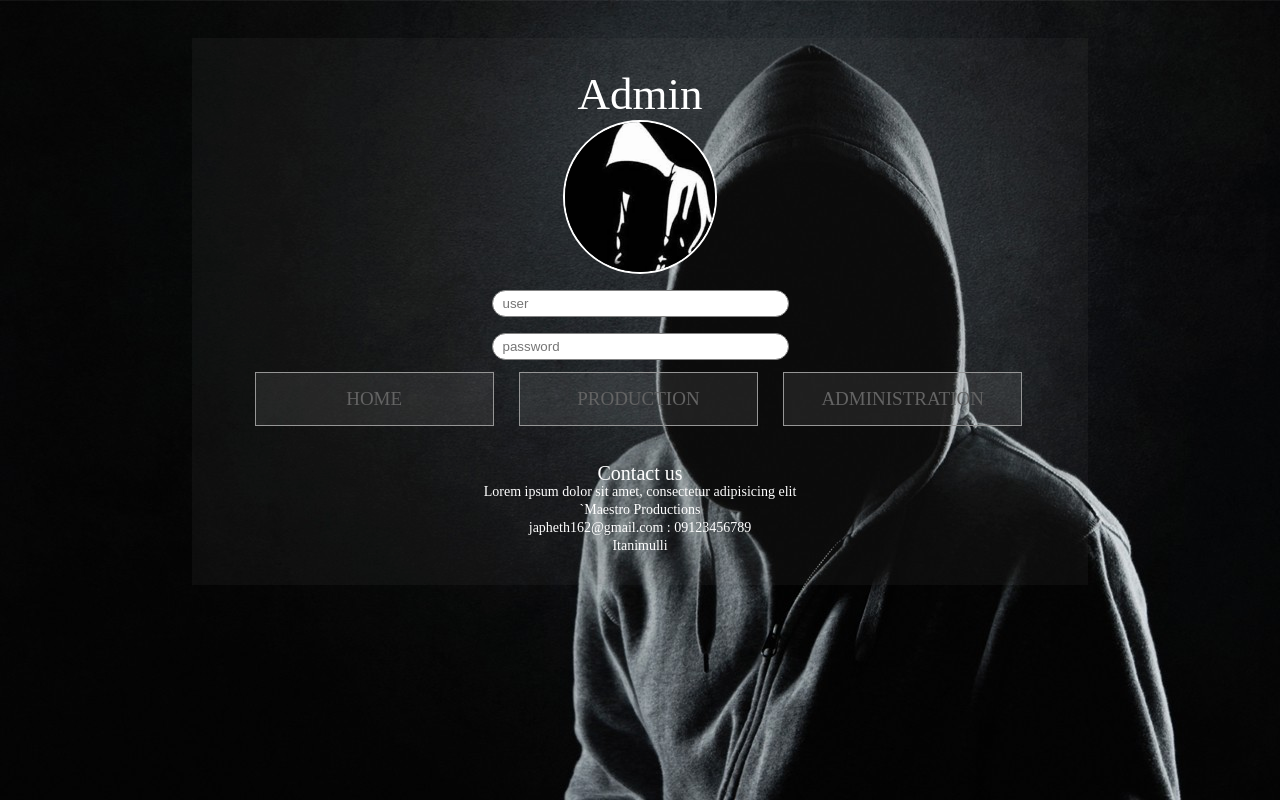
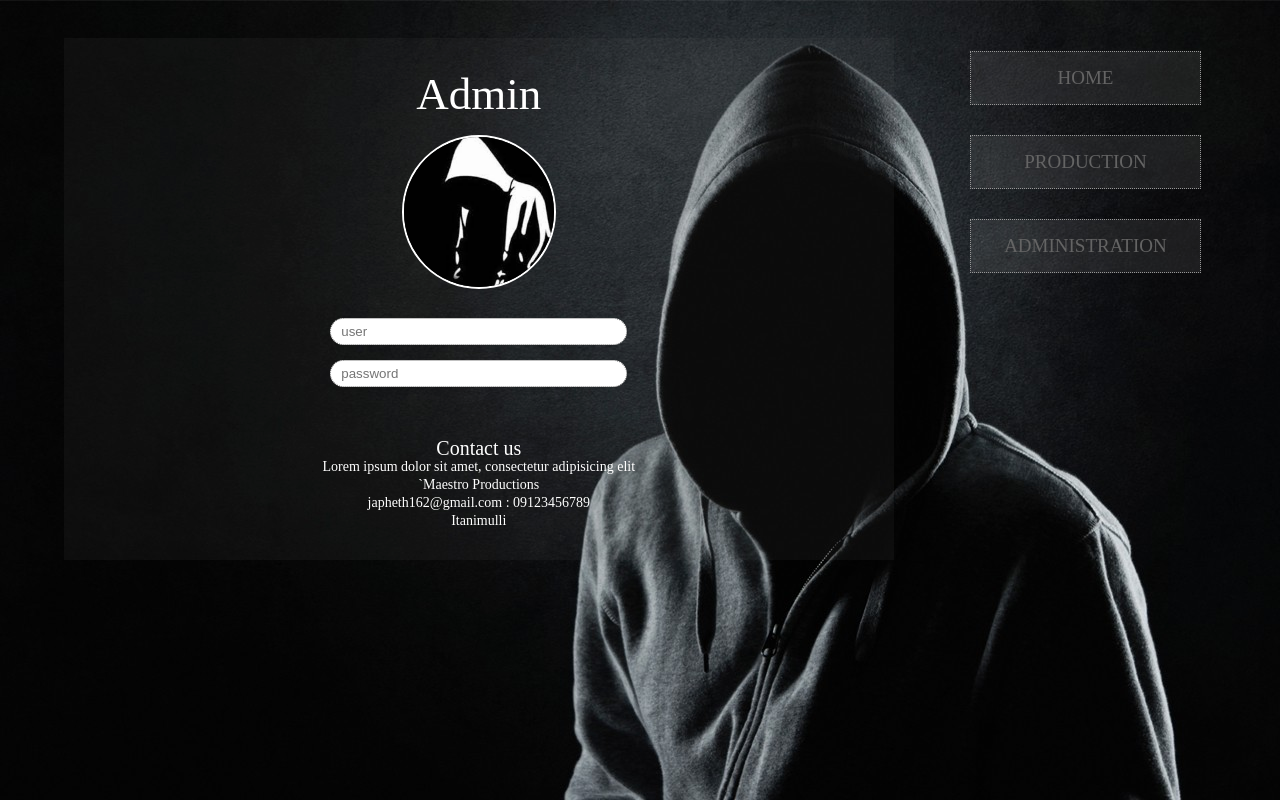
Before and after one commit to carljunepiao/pleasantville, a PHP site: page /admin.html in a window 1280 px wide. Run offline with PHP 8.4, Linux system fonts and the light colour scheme.

Commit message:
Changed borders do dotted; adjusted admin navigation

```diff
--- a/admin.html
+++ b/admin.html
@@ -9,21 +9,12 @@
 <body>
 
 	<div class="container">
-
 		<header>
 			<h1>Admin</h1>
 			<img class="logo" src="images/adminicon3.jpg" alt="PleasantvilleLogo">
 			<center><input class="textbox" type="text" placeholder="user"></input></center>
 			<center><input class="textbox" type="text" placeholder="password"></input></center>
-			<nav class="main-navigation">
-				<ul>
-					<li><a href="index.html">Home</a></li>
-					<li><a href="production.html">Production</a></li>
-					<li><a href="admin.html">Administration</a></li>
-				</ul>
-			</nav>
 		</header>
-
 		<footer>
 			<h4>Contact us</h4>
 			<p>Lorem ipsum dolor sit amet, consectetur adipisicing elit</p>
@@ -31,8 +22,15 @@
 			<p>japheth162@gmail.com : 09123456789</p>
 			<p>Itanimulli</p>
 		</footer>
+	</div>
 
-	</div>
+	<nav class="main-navigation">
+		<ul>
+			<li><a href="index.html">Home</a></li>
+			<li><a href="production.html">Production</a></li>
+			<li><a href="admin.html">Administration</a></li>
+		</ul>
+	</nav>
 
 </body>
 </html>
--- a/css/admin.css
+++ b/css/admin.css
@@ -5,12 +5,12 @@
 
 body {
 	background-image: url("../images/adminbg2.jpg");
-	padding: 3% 15%;
+	padding: 3% 35% 3% 5%;
 	margin: 0;
 }
 
 .logo {
-	margin: 0 auto;
+	margin: 15px auto;
 	width: 150px;
 	border: 2px solid white;
 	border-radius: 50%;
@@ -18,17 +18,24 @@ body {
 
 .container {
 	background: rgba(100,100,100,0.1);
+	float: left;
+	width: 95%;
 }
 
 .main-navigation a {
 	color: rgb(100, 100, 100);
 	background: rgba(200,200,200,0.1);
-	border: 1px solid rgb(150,150,150);
+	border: 1px dotted rgb(150,150,150);
 }
+	.main-navigation li {
+		float: none;
+		margin-bottom: 30px;
+		margin-left: 118%;
+	}
 	.main-navigation a:hover {
 		color: rgb(255,255,255);
 		background: rgba(100,100,100,0.1);
-		border: 1px solid rgb(255,255,255);
+		border: 1px dotted rgb(255,255,255);
 	}
 
 h1 {
@@ -45,5 +52,5 @@ h1 {
 
 footer {
 	color: rgb(255,255,255);
-	margin-top: 13%;
+	margin-top: 7%;
 }
--- a/css/index.css
+++ b/css/index.css
@@ -1,5 +1,6 @@
 .highlight h3 {
-	border-bottom: 1px solid gold;
+	border-bottom: 1px dotted gold;
+	margin-top: 100px;
 }
 
 .highlight p {
--- a/css/main.css
+++ b/css/main.css
@@ -38,7 +38,7 @@ body {
 	text-transform: uppercase;
 	color: rgb(255,255,150);
 	background: rgba(150,150,150,0.2);
-	border: 1px solid rgba(150,150,150,0.5);
+	border: 1px dotted rgba(150,150,150,0.5);
 
     transition-property: background, color, border;
     transition-duration: 0.5s;
@@ -47,7 +47,7 @@ body {
 	.secondary-navigation a:hover {
 		background: rgba(250,250,150,0.1);
 		color: rgb(255,255,80);
-		border: 1px solid gold;
+		border: 1px dotted gold;
 	}
 
 
@@ -57,7 +57,7 @@ body {
 	display: block;
 	margin: 0 auto;
 	width: 150px;
-	border: 2px solid gold;
+	border: 2px dotted gold;
 	border-radius: 50%;
 }
 
@@ -81,7 +81,7 @@ body {
 	text-transform: uppercase;
 	color: rgb(255,255,150);
 	background: rgba(150,150,150,0.2);
-	border: 1px solid rgba(150,150,150,0.5);
+	border: 1px dotted rgba(150,150,150,0.5);
 
     transition-property: background, color, border;
     transition-duration: 0.5s;
@@ -90,7 +90,7 @@ body {
 	.main-navigation a:hover {
 		background: rgba(250,250,150,0.1);
 		color: rgb(255,255,80);
-		border: 1px solid gold;
+		border: 1px dotted gold;
 	}
 
 /*/////////////////////////////////////////////////////////////////////////*/
@@ -106,7 +106,7 @@ h1 {
 	padding-top: 20px;
 	color: gold;
 	text-align: center;
-	border-top: 1px solid gold;
+	border-top: 1px dotted gold;
 }
 
 h2 {
@@ -150,7 +150,7 @@ footer {
 /*/////////////////////////////////////////////////////////////////////////*/
 
 .textbox {
-    border: 1px solid #848484;
+    border: 1px dotted #848484;
     -webkit-border-radius: 30px;
     -moz-border-radius: 30px;
     border-radius: 30px;
```
